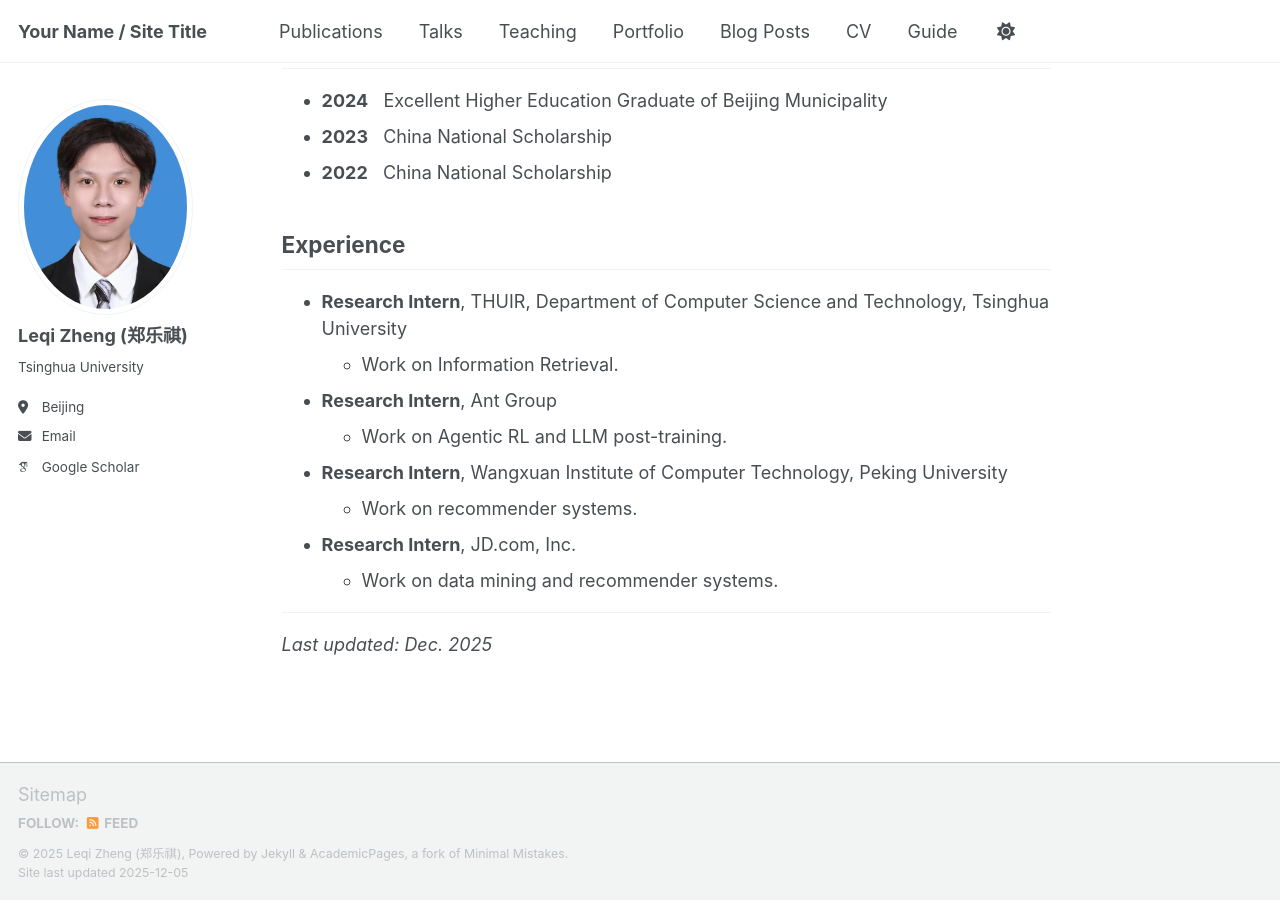
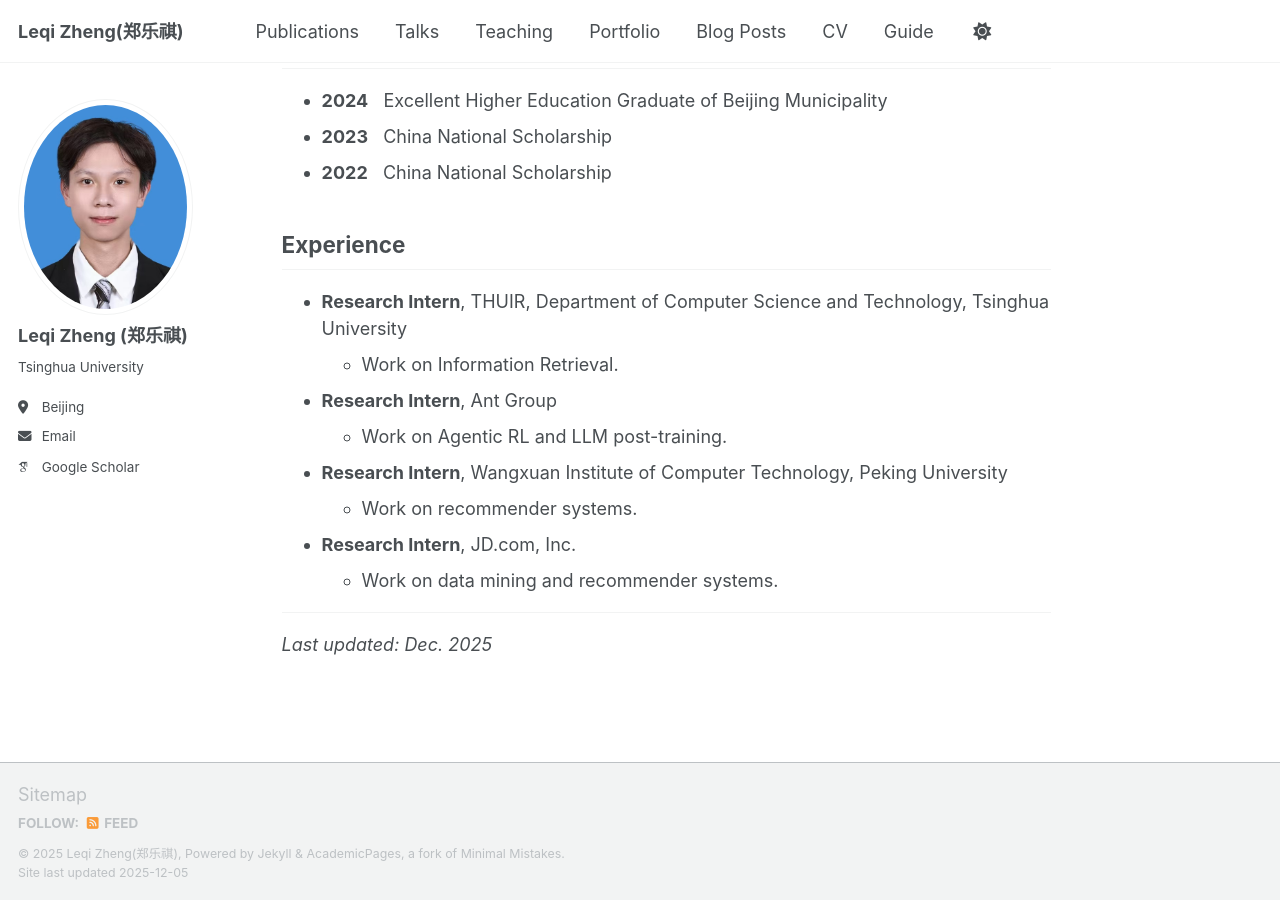
Before and after one commit to LQgdwind/LQgdwind.github.io, a Jekyll site: the page built from _pages/about.md, in a window 1280 px wide and 900 px high, scrolled down 2322 px. Built offline with Jekyll 4.4.1, drawn with Linux system fonts in a browser that asks for light colours; some web fonts are replaced; a script bundle is joined from its source files by our own code; library files that are not in the unit come from our copies.

Commit message:
Update site title and name in configuration

```diff
--- a/_config.yml
+++ b/_config.yml
@@ -9,9 +9,9 @@
 # Basic Site Settings
 locale                   : "en-US"
 site_theme               : "default" # Currently available options are "default", "air"
-title                    : "Your Name / Site Title"
+title                    : "Leqi Zheng(郑乐祺)"
 title_separator          : "-"
-name                     : &name "Leqi Zheng (郑乐祺)"
+name                     : &name "Leqi Zheng(郑乐祺)"
 description              : &description "Master at Tsinghua University"   # Update this with a general description of your site, this is the default if not overridden by a page
 url                      : https://lqgdwind.github.io/ # The base hostname & protocol for your site e.g. "https://[your GitHub username].github.io",
                                                            # or if you already have some other page hosted on Github then use "https://[your GitHub username].github.io/[Your Repo Name]"
```
